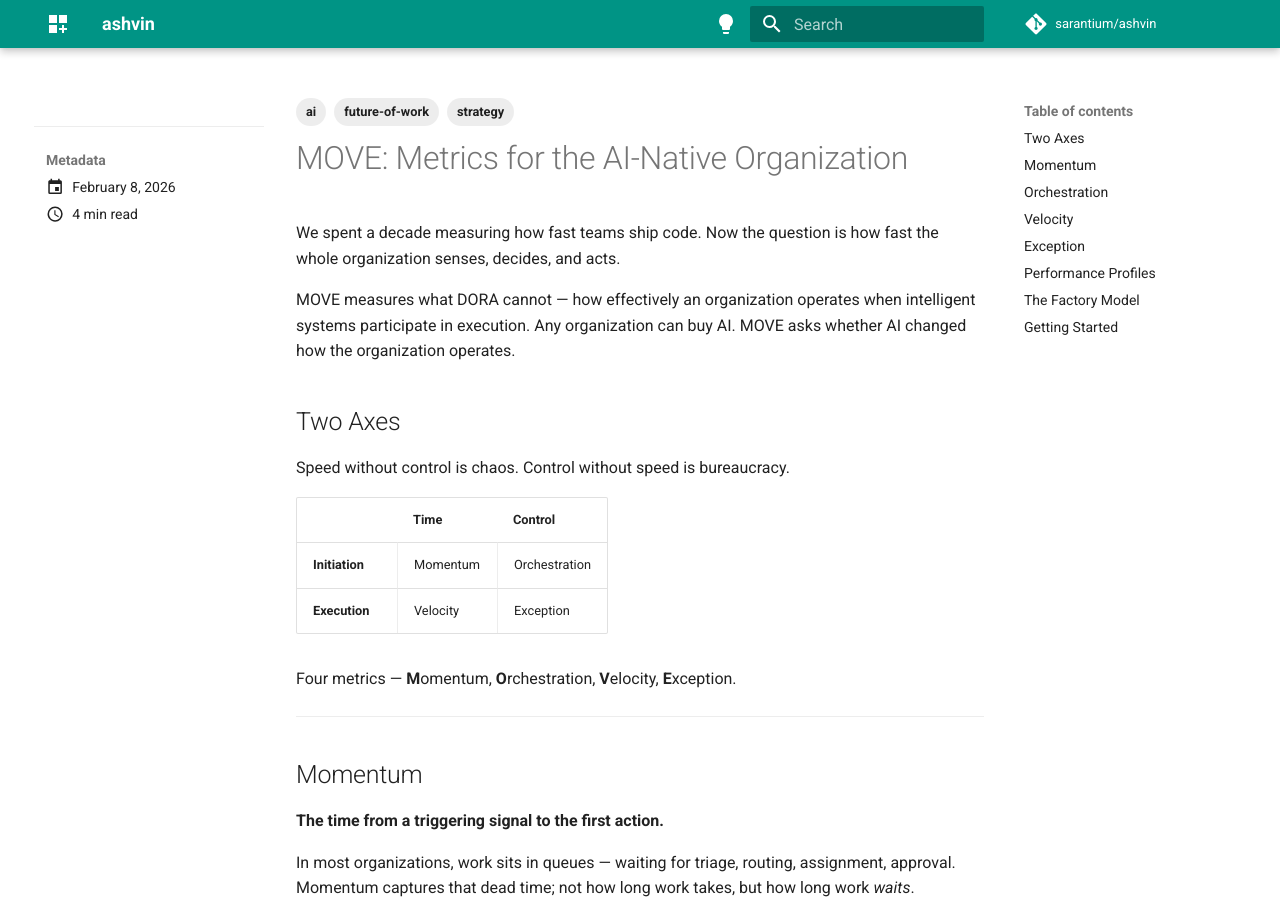
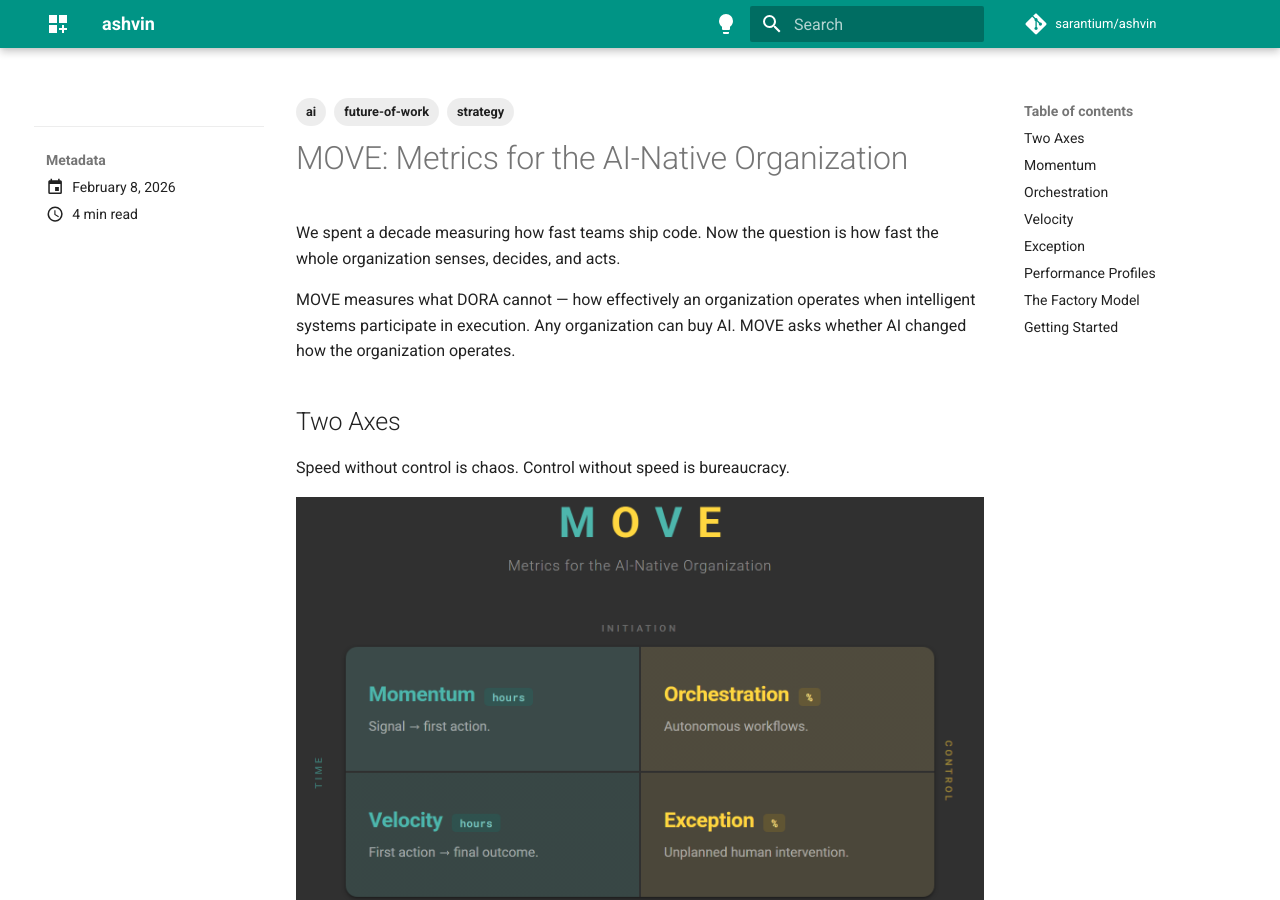
Before and after one commit to sarantium/ashvin, an MkDocs documentation site: the page built from docs/blog/posts/2026-02-08.md, in a window 1280 px wide and 900 px high. Built offline with MkDocs 1.6.1 and Material for MkDocs 9.7.7, drawn with Linux system fonts in a browser that asks for light colours; comment, search, counter and statistics services are not loaded.

Commit message:
Add MOVE quadrant diagram to blog post
Replace markdown table in Two Axes section with visual quadrant diagram.

```diff
--- a/docs/blog/posts/2026-02-08.md
+++ b/docs/blog/posts/2026-02-08.md
@@ -18,10 +18,7 @@ MOVE measures what DORA cannot — how effectively an organization operates when
 
 Speed without control is chaos. Control without speed is bureaucracy.
 
-| | Time | Control |
-|---|---|---|
-| **Initiation** | Momentum | Orchestration |
-| **Execution** | Velocity | Exception |
+![MOVE Framework — four metrics across two axes: Time and Control, Initiation and Execution](../blog_assets/move_quadrant.png)
 
 Four metrics — **M**omentum, **O**rchestration, **V**elocity, **E**xception.
 
```
Also changed, not shown: docs/blog/blog_assets/move_quadrant.png (added).
